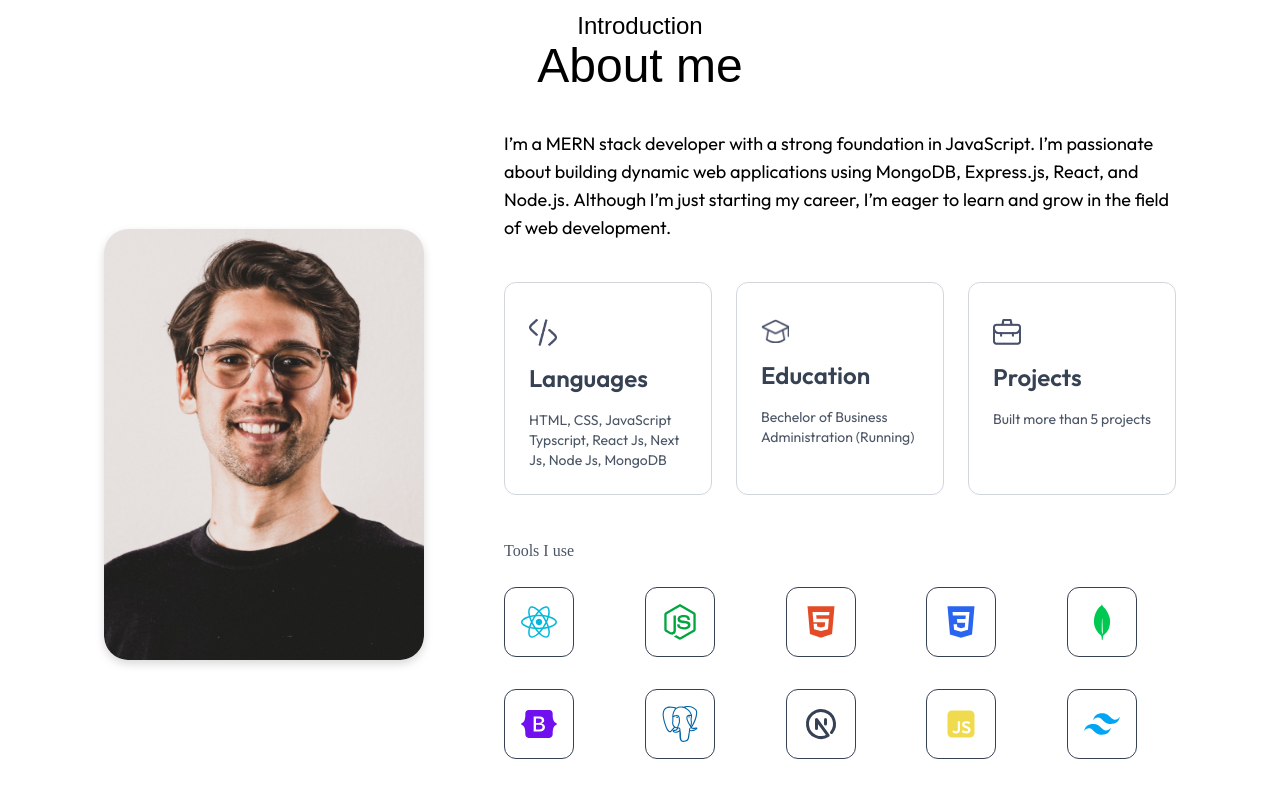
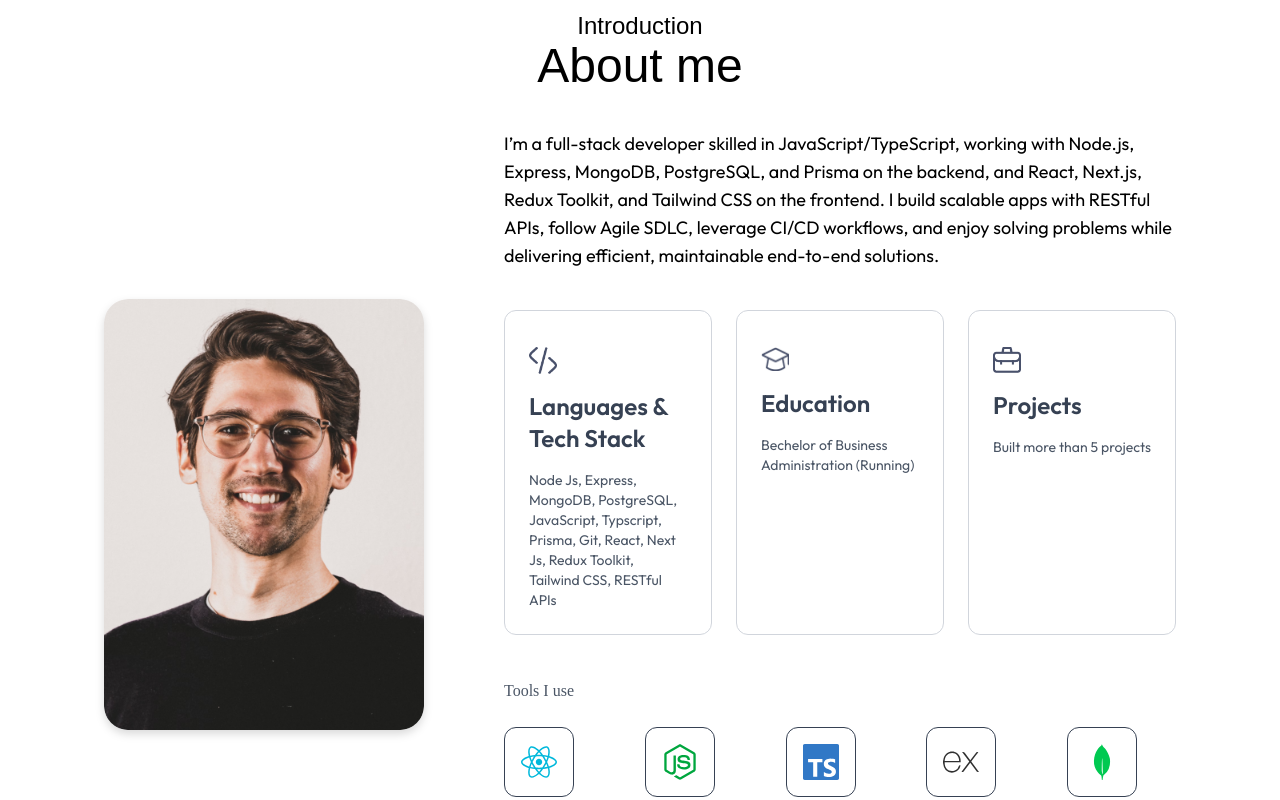
Before and after one commit to raselShikderDev/portfolionext, a Next.js app: page / in a window 1280 px wide. Shown: the part 860-1660 px from the top of the page. Built offline with nearby package versions, Linux system fonts and the light colour scheme; a web font is replaced by a local one.

Commit message:
modifed about

```diff
--- a/src/assets/assets.js
+++ b/src/assets/assets.js
@@ -81,25 +81,25 @@ export const workData = [
     title: "Frontend project",
     description: "Web Design",
     bgImage: "/work-1.png",
-    delay:1,
+    delay: 1,
   },
   {
     title: "Geo based app",
     description: "Mobile App",
     bgImage: "/work-2.png",
-    delay:1.5,
+    delay: 1.5,
   },
   {
     title: "Photography site",
     description: "Web Design",
     bgImage: "/work-3.png",
-    delay:2,
+    delay: 2,
   },
   {
     title: "UI/UX designing",
     description: "UI/UX Design",
     bgImage: "/work-4.png",
-    delay:2.5,
+    delay: 2.5,
   },
 ];
 
@@ -109,7 +109,7 @@ export const serviceData = [
     title: "Web design",
     description: "Web development is the process of building, programming...",
     link: "",
-    delay:1,
+    delay: 1,
   },
   {
     icon: assets.mobile_icon,
@@ -117,7 +117,7 @@ export const serviceData = [
     description:
       "Mobile app development involves creating software for mobile devices...",
     link: "",
-    delay:1.5,
+    delay: 1.5,
   },
   {
     icon: assets.ui_icon,
@@ -125,14 +125,14 @@ export const serviceData = [
     description:
       "UI/UX design focuses on creating a seamless user experience...",
     link: "",
-    delay:2,
+    delay: 2,
   },
   {
     icon: assets.graphics_icon,
     title: "Graphics design",
     description: "Creative design solutions to enhance visual communication...",
     link: "",
-    delay:2.5,
+    delay: 2.5,
   },
 ];
 
@@ -140,24 +140,24 @@ export const infoList = [
   {
     icon: assets.code_icon,
     iconDark: assets.code_icon_dark,
-    title: "Languages",
+    title: "Languages & Tech Stack",
     description:
-      "HTML, CSS, JavaScript Typscript, React Js, Next Js, Node Js, MongoDB",
-      delay:1,
+      "Node Js, Express, MongoDB, PostgreSQL, JavaScript, Typscript, Prisma, Git, React, Next Js, Redux Toolkit, Tailwind CSS,  RESTful APIs",
+    delay: 1,
   },
   {
     icon: assets.edu_icon,
     iconDark: assets.edu_icon_dark,
     title: "Education",
     description: "Bechelor of Business Administration (Running)",
-    delay:1.5,
+    delay: 1.5,
   },
   {
     icon: assets.project_icon,
     iconDark: assets.project_icon_dark,
     title: "Projects",
     description: "Built more than 5 projects",
-    delay:2,
+    delay: 2,
   },
 ];
 
--- a/src/components/about.jsx
+++ b/src/components/about.jsx
@@ -1,11 +1,15 @@
 import { assets, infoList } from "@/assets/assets";
 import Image from "next/image";
 import { FaReact, FaNodeJs } from "react-icons/fa";
-import { SiMongodb, SiPostgresql, SiTailwindcss } from "react-icons/si";
+import {
+  SiExpress,
+  SiMongodb,
+  SiPostgresql,
+  SiRedux,
+  SiTailwindcss,
+  SiTypescript,
+} from "react-icons/si";
 import { TbBrandNextjs } from "react-icons/tb";
-import { FaHtml5 } from "react-icons/fa6";
-import { IoLogoCss3 } from "react-icons/io5";
-import { FaBootstrap } from "react-icons/fa";
 import { RiJavascriptFill } from "react-icons/ri";
 import { motion } from "framer-motion";
 
@@ -54,11 +58,12 @@ export default function About({ isDark }) {
             transition={{ duration: 0.8, delay: 0.4 }}
             className="mb-10 sm:text-lg text-sm font-ovo text-center lg:text-left"
           >
-            I’m a MERN stack developer with a strong foundation in JavaScript.
-            I’m passionate about building dynamic web applications using
-            MongoDB, Express.js, React, and Node.js. Although I’m just starting
-            my career, I’m eager to learn and grow in the field of web
-            development.
+            I’m a full-stack developer skilled in JavaScript/TypeScript, working
+            with Node.js, Express, MongoDB, PostgreSQL, and Prisma on the
+            backend, and React, Next.js, Redux Toolkit, and Tailwind CSS on the
+            frontend. I build scalable apps with RESTful APIs, follow Agile
+            SDLC, leverage CI/CD workflows, and enjoy solving problems while
+            delivering efficient, maintainable end-to-end solutions.
           </motion.p>
 
           {/* Info cards */}
@@ -104,7 +109,7 @@ export default function About({ isDark }) {
               <motion.div
                 initial={{ opacity: 0 }}
                 whileInView={{ opacity: 100 }}
-                transition={{ duration: 2, delay: 0.5 }}
+                transition={{ duration: 2, delay: 0.3 }}
                 className="rounded-xl group self-center w-[80px] md:w-[70px] border-[0.5px] border-gray-700 p-4"
               >
                 <FaReact className="text-cyan-500 group-hover:scale-125 duration-500 text-5xl md:text-4xl sm:text-2xl" />
@@ -112,7 +117,7 @@ export default function About({ isDark }) {
               <motion.div
                 initial={{ opacity: 0 }}
                 whileInView={{ opacity: 100 }}
-                transition={{ duration: 2, delay: 0.8 }}
+                transition={{ duration: 2, delay: 0.6 }}
                 className="rounded-xl group self-center w-[80px] md:w-[70px] border-[0.5px] border-gray-700 p-4"
               >
                 <FaNodeJs className="text-green-600 group-hover:scale-125 duration-500 text-5xl md:text-4xl sm:text-2xl" />
@@ -120,23 +125,23 @@ export default function About({ isDark }) {
               <motion.div
                 initial={{ opacity: 0 }}
                 whileInView={{ opacity: 100 }}
-                transition={{ duration: 2, delay: 1.2 }}
+                transition={{ duration: 2, delay: 0.9 }}
                 className="rounded-xl group w-[80px] md:w-[70px] border-[0.5px] border-gray-700 p-4"
               >
-                <FaHtml5 className="text-[#E34C26] group-hover:scale-125 duration-500 text-5xl md:text-4xl sm:text-2xl" />
+                <SiTypescript className="text-[#3178C6] group-hover:scale-125 duration-500 text-5xl md:text-4xl sm:text-2xl" />
               </motion.div>
               <motion.div
                 initial={{ opacity: 0 }}
                 whileInView={{ opacity: 100 }}
-                transition={{ duration: 2, delay: 1.6 }}
+                transition={{ duration: 2, delay: 1.2 }}
                 className="rounded-xl group w-[80px] md:w-[70px] border-[0.5px] border-gray-700 p-4"
               >
-                <IoLogoCss3 className="text-[#2965f1] group-hover:scale-125 duration-500 text-5xl md:text-4xl sm:text-3xl" />
+                <SiExpress className="text-[#303030] group-hover:scale-125 duration-500 text-5xl md:text-4xl sm:text-3xl" />
               </motion.div>
               <motion.div
                 initial={{ opacity: 0 }}
                 whileInView={{ opacity: 100 }}
-                transition={{ duration: 2, delay: 2 }}
+                transition={{ duration: 2, delay: 1.5 }}
                 className="rounded-xl group w-[80px] md:w-[70px] border-[0.5px] border-gray-700 p-4"
               >
                 <SiMongodb className="text-green-500 group-hover:scale-125 duration-500 text-5xl md:text-4xl sm:text-3xl" />
@@ -144,15 +149,15 @@ export default function About({ isDark }) {
               <motion.div
                 initial={{ opacity: 0 }}
                 whileInView={{ opacity: 100 }}
-                transition={{ duration: 2, delay: 2.4 }}
+                transition={{ duration: 2, delay: 1.8 }}
                 className="rounded-xl w-[80px] group md:w-[70px] border-[0.5px] border-gray-700 p-4"
               >
-                <FaBootstrap className="text-[#7110EF] group-hover:scale-125 duration-500 text-5xl md:text-4xl sm:text-3xl" />
+                <SiRedux className="text-[#764abc] group-hover:scale-125 duration-500 text-5xl md:text-4xl sm:text-3xl" />
               </motion.div>
               <motion.div
                 initial={{ opacity: 0 }}
                 whileInView={{ opacity: 100 }}
-                transition={{ duration: 2, delay: 2.8 }}
+                transition={{ duration: 2, delay: 2.2 }}
                 className="rounded-xl w-[80px] group md:w-[70px] border-[0.5px] border-gray-700 p-4"
               >
                 <SiPostgresql className="text-[#0064a5] group-hover:scale-125 duration-500 text-5xl md:text-4xl sm:text-3xl" />
@@ -160,7 +165,7 @@ export default function About({ isDark }) {
               <motion.div
                 initial={{ opacity: 0 }}
                 whileInView={{ opacity: 100 }}
-                transition={{ duration: 2, delay: 3.2 }}
+                transition={{ duration: 2, delay: 2.5 }}
                 className="rounded-xl w-[80px] group md:w-[70px] border-[0.5px] border-gray-700 p-4"
               >
                 <TbBrandNextjs className="text-5xl group-hover:scale-125 duration-500 text-gray-700 dark:text-gray-400 md:text-4xl sm:text-3xl" />
@@ -168,7 +173,7 @@ export default function About({ isDark }) {
               <motion.div
                 initial={{ opacity: 0 }}
                 whileInView={{ opacity: 100 }}
-                transition={{ duration: 2, delay: 3.6 }}
+                transition={{ duration: 2, delay: 2.8 }}
                 className="rounded-xl group w-[80px] md:w-[70px] border-[0.5px] border-gray-700 p-4"
               >
                 <RiJavascriptFill className="text-5xl group-hover:scale-125 duration-500 text-[#f0db4f] md:text-4xl sm:text-3xl" />
@@ -176,7 +181,7 @@ export default function About({ isDark }) {
               <motion.div
                 initial={{ opacity: 0 }}
                 whileInView={{ opacity: 100 }}
-                transition={{ duration: 2, delay: 4 }}
+                transition={{ duration: 2, delay: 3.2 }}
                 className="rounded-xl w-[80px] group md:w-[70px] border-[0.5px] border-gray-700 p-4"
               >
                 <SiTailwindcss className="text-5xl group-hover:scale-125 duration-500 text-sky-500 md:text-4xl sm:text-3xl" />
```
Also changed, not shown: 1 other file (tests, documents, lock files or other folders).
